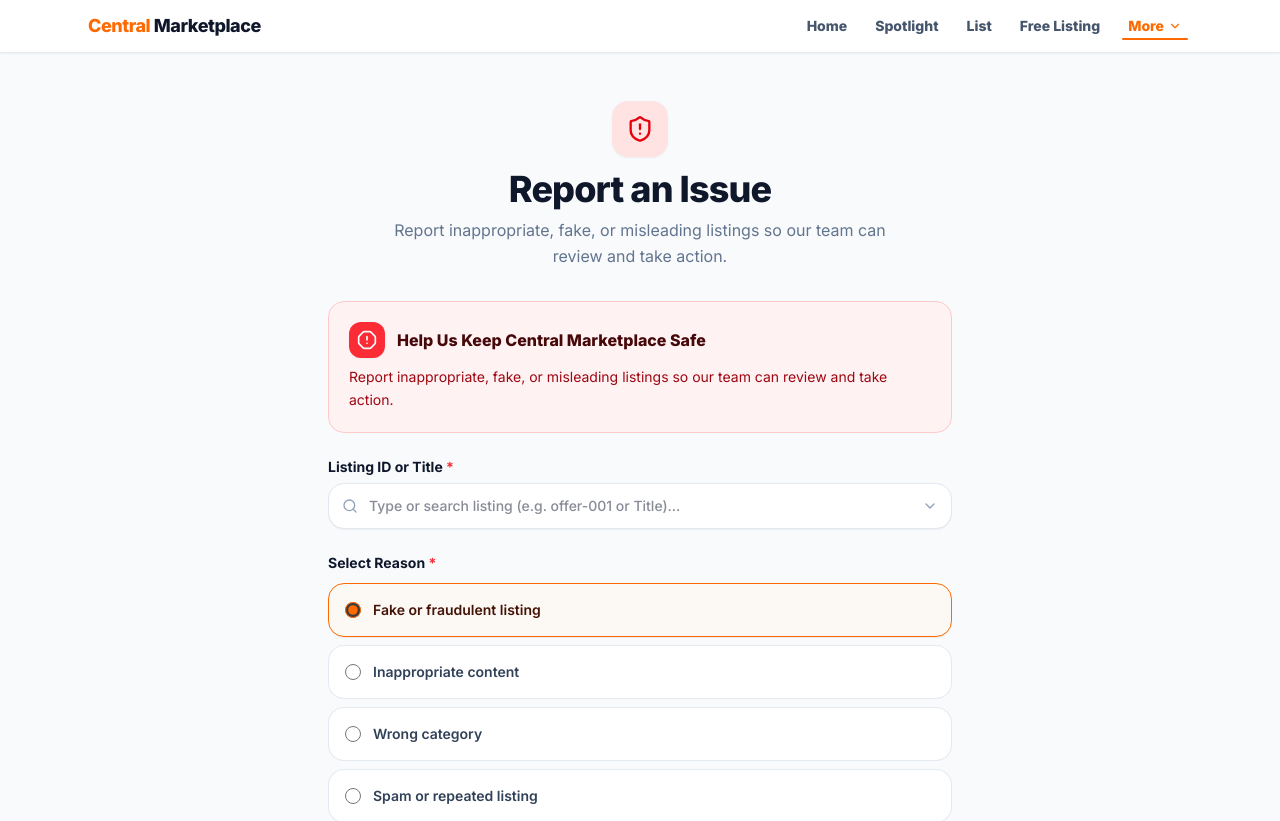
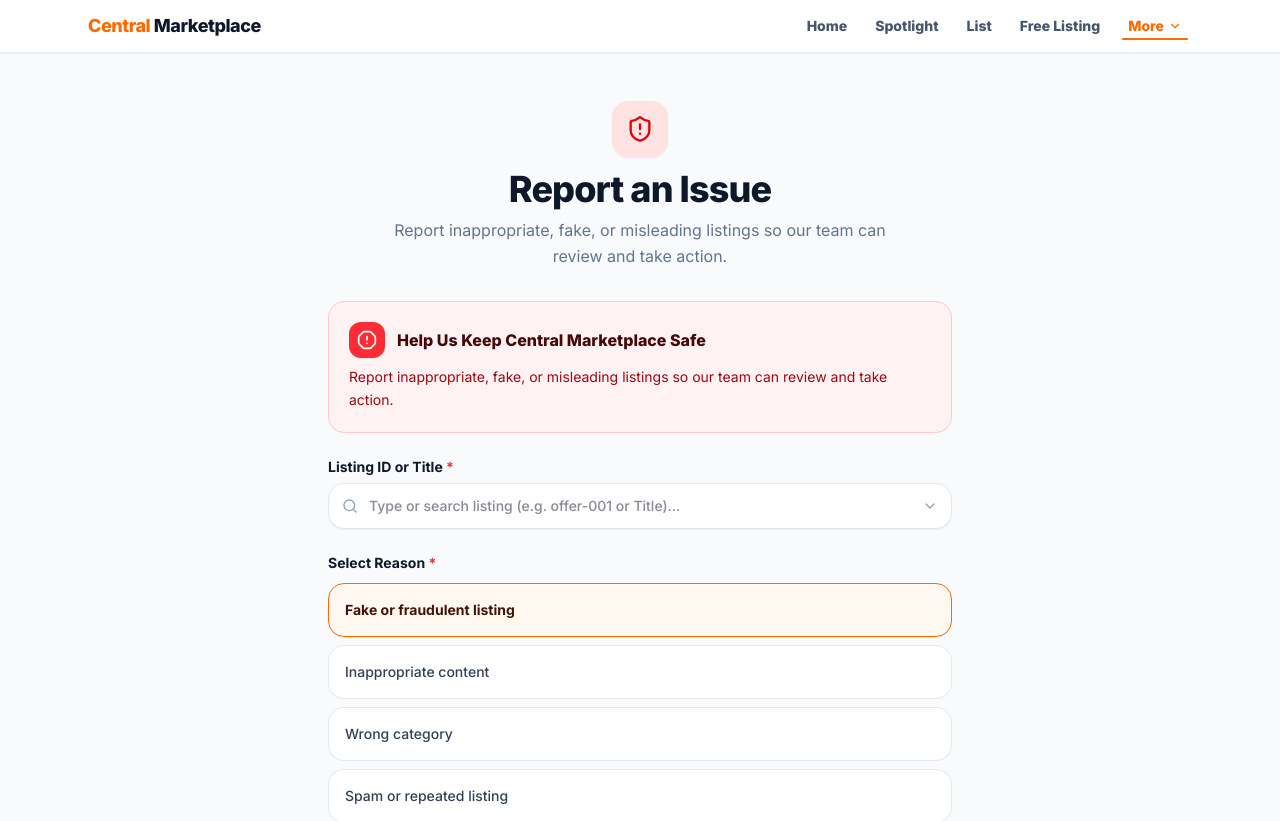
Before and after one commit to bala290498/central-marketplace-03, a Next.js app: page /report-an-issue in a window 1280 px wide. Shown: the top 821 px of the page. Built offline with nearby package versions, Linux system fonts and the light colour scheme.

Commit message:
Update Report an Issue and Terms & Conditions design, searchable combobox, container removal, and brand orange styling

```diff
--- a/src/app/report-an-issue/page.tsx
+++ b/src/app/report-an-issue/page.tsx
@@ -233,10 +233,10 @@ export default function ReportPage() {
                 {reasons.map((r) => (
                   <label
                     key={r}
-                    className={`flex items-center gap-3 p-3.5 sm:p-4 rounded-2xl border text-xs sm:text-sm font-semibold cursor-pointer transition-all ${
+                    className={`block p-3.5 sm:p-4 rounded-2xl border text-xs sm:text-sm font-bold cursor-pointer transition-all ${
                       reason === r
-                        ? "border-orange-500 bg-orange-50/60 text-orange-950 shadow-2xs"
-                        : "border-slate-200/90 hover:bg-slate-100/60 text-slate-700 bg-white"
+                        ? "border-orange-500 bg-orange-50/80 text-orange-950 shadow-2xs"
+                        : "border-slate-200/90 hover:bg-slate-100/60 text-slate-700 bg-white font-medium"
                     }`}
                   >
                     <input
@@ -245,7 +245,7 @@ export default function ReportPage() {
                       value={r}
                       checked={reason === r}
                       onChange={(e) => setReason(e.target.value)}
-                      className="w-4 h-4 text-orange-500 accent-orange-500"
+                      className="sr-only"
                     />
                     <span>{r}</span>
                   </label>
```
